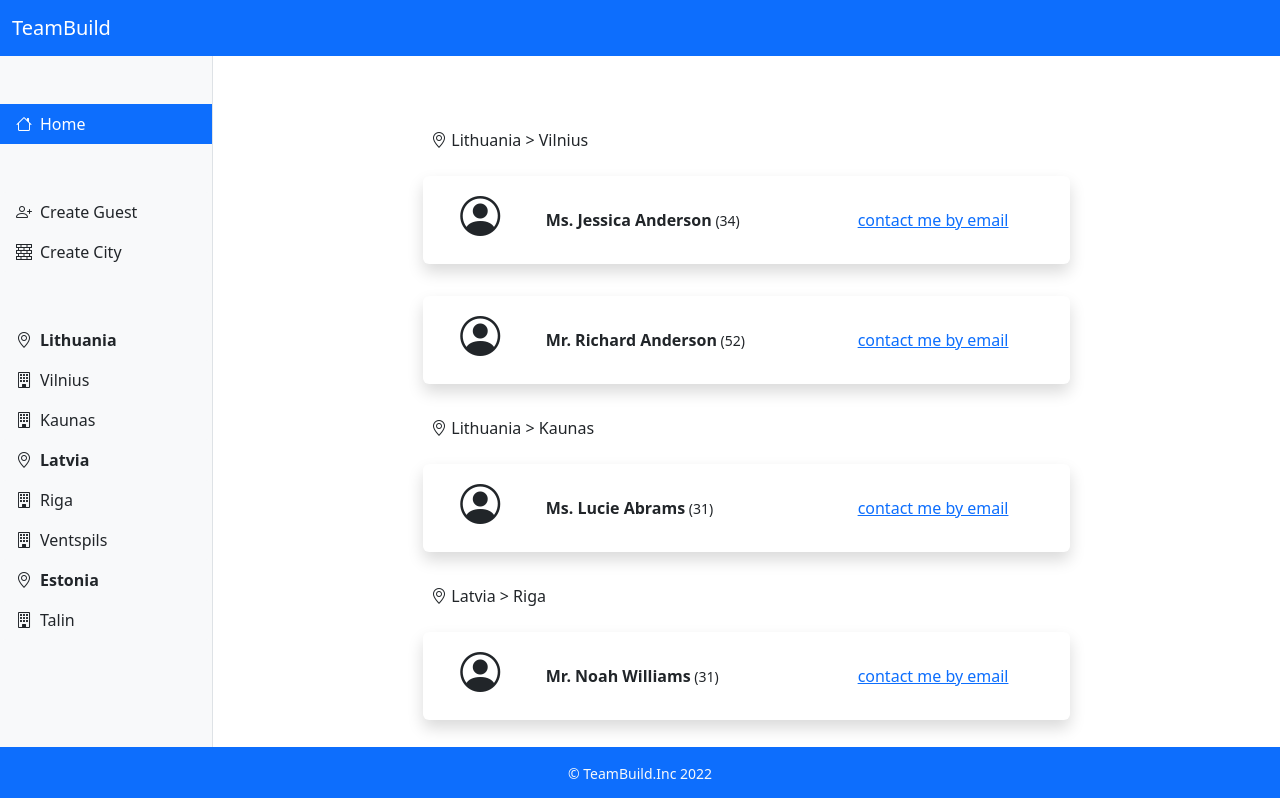
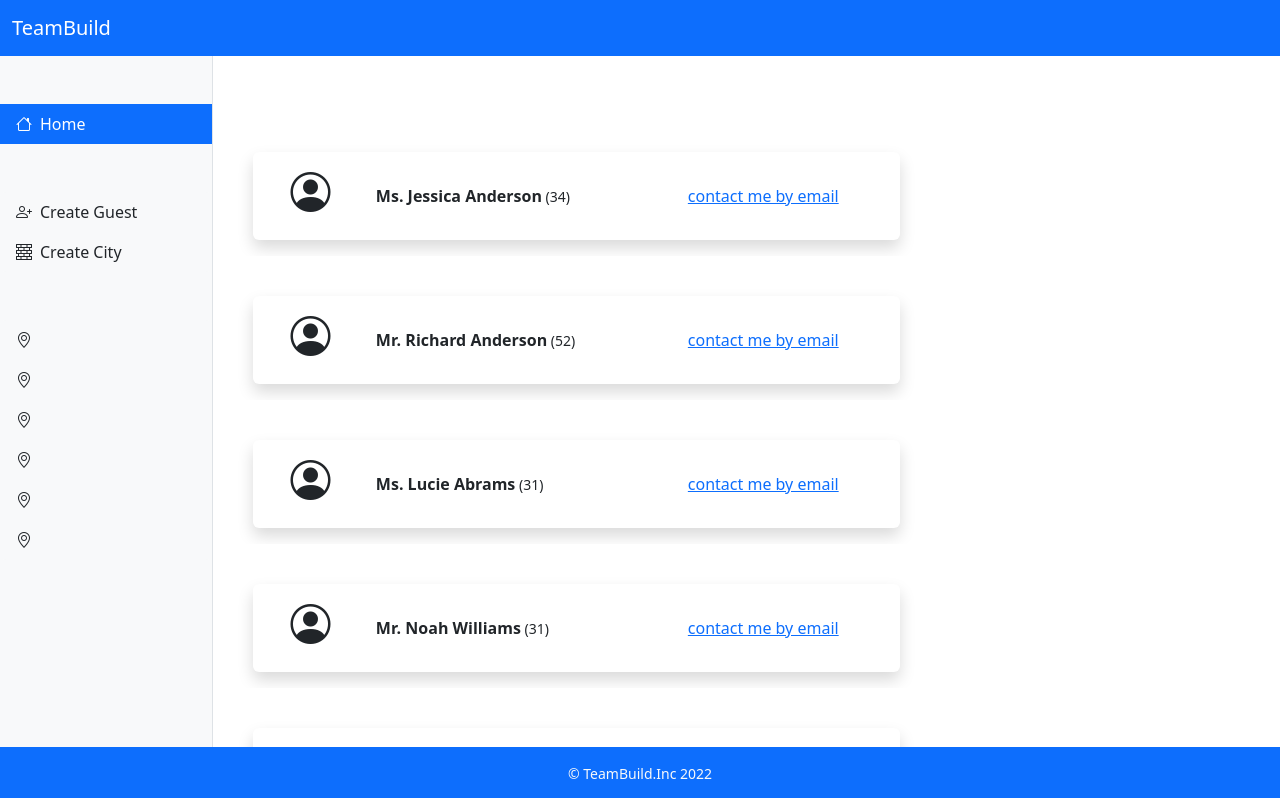
Before and after one commit to Aiwe30/guests, a Vue app: page / in a window 1280 px wide. Shown: the top 798 px of the page. Built offline with nearby package versions, Linux system fonts and the light colour scheme.

Commit message:
Updated data and store Updated cities.json, countries.json, guests.json, cityStore.js, countryStore.js, guestStore.js

```diff
--- a/src/components/lists/GuestList.vue
+++ b/src/components/lists/GuestList.vue
@@ -1,19 +1,23 @@
 <script setup>
 import { useGuestStore } from "../../stores/guestStore.js";
+import { useCityStore} from "../../stores/cityStore.js";
+const cityStore = useCityStore();
+
+cityStore.loadAllCities()
+
 const guestStore = useGuestStore();
 guestStore.loadAllGuests();
+
 </script>
 <template>
-  <div class="container d-flex justify-content-center mb-5">
-    <div class="card border-0 col-12 col-lg-10 col-xl-8">
-      <span v-for="country in guestStore.getAllGuests" :key="country.id">
-        <span v-for="city in country.cities" :key="city.id">
-          <div class="card-title mt-3 ms-4">
-            <i class="bi bi-geo-alt"></i>
-            {{ country.name }} > {{ city.name }}
-          </div>
-          <span v-for="guest in city.guests" :key="guest.id">
-            <div class="card-body">
+
+  <div class="container d-flex flex-column justify-content-center mb-5">
+    <div class="card border-0 col-12 col-lg-10 col-xl-8" v-for="guest in guestStore.getAllGuests" :key="guest.id">
+      <div class="card-title mt-3 ms-4">
+<!--            <i class="bi bi-geo-alt"></i>-->
+<!--            Country Name > City Name -->
+      </div>
+      <div class="card-body">
         <div class="card border-0 shadow">
           <div class="row card-body">
             <div class="col-md-2 d-flex justify-content-center align-content-center">
@@ -31,9 +35,6 @@ guestStore.loadAllGuests();
           </div>
         </div>
       </div>
-          </span>
-        </span>
-      </span>
     </div>
   </div>
 </template>
--- /dev/null
+++ b/src/data/cities.json
@@ -0,0 +1,27 @@
+[
+    {
+      "id": 1,
+      "countryId": 1,
+      "cityName": "Vilnius"
+    },
+    {
+      "id": 2,
+      "countryId": 1,
+      "cityName": "Kaunas"
+    },
+    {
+      "id": 3,
+      "countryId": 2,
+      "cityName": "Riga"
+    },
+    {
+      "id": 4,
+      "countryId": 2,
+      "cityName": "Ventspils"
+    },
+    {
+      "id": 5,
+      "countryId": 3,
+      "cityName": "Talin"
+    }
+]
--- /dev/null
+++ b/src/data/countries.json
@@ -0,0 +1,14 @@
+[
+  {
+    "id": 1,
+    "countryName": "Lithuania"
+  },
+  {
+    "id": 2,
+    "countryName": "Latvia"
+  },
+  {
+    "id": 3,
+    "countryName": "Estonia"
+  }
+]
--- a/src/data/guests.json
+++ b/src/data/guests.json
@@ -1,17 +1,7 @@
 [
   {
     "id": 1,
-    "name": "Lithuania",
-    "cities": [
-      {
-        "id": 1,
-        "country_id": 1,
-        "name": "Vilnius",
-        "guests": [
-        {
-          "id": 1,
-          "country_id": 1,
-          "city_id": 1,
+    "cityId": 1,
     "firstName": "Jessica",
     "lastName": "Anderson",
     "age": 34,
@@ -21,92 +11,47 @@
   },
   {
     "id": 2,
-          "country_id": 1,
-          "city_id": 1,
+    "cityId": 1,
     "firstName": "Richard",
     "lastName": "Anderson",
     "age": 52,
     "gender": "Mr",
     "email": "richard.anderson@gmail.com",
     "password": "$2y$10$limitXFBMLGt"
-        }
-        ]
   },
   {
-        "id": 2,
-        "country_id": 1,
-        "name": "Kaunas",
-        "guests": [
-          {
-            "id": 1,
-            "country_id": 1,
-            "city_id": 2,
+    "id": 3,
+    "cityId": 2,
     "firstName": "Lucie",
     "lastName": "Abrams",
     "age": 31,
     "gender": "Ms",
     "email": "lucie.abrams@gmail.com",
     "password": "$2y$10$ux3wnu7Uvjgch"
-          }
-        ]
-      }
-    ]
   },
   {
-    "id": 2,
-    "name": "Latvia",
-    "cities": [
-      {
-        "id": 3,
-        "country_id": 2,
-        "name": "Riga",
-        "guests": [
-          {
     "id": 4,
-            "country_id": 2,
-            "city_id": 3,
+    "cityId": 3,
     "firstName": "Noah",
     "lastName": "Williams",
     "age": 31,
     "gender": "Mr",
     "email": "john.williams@gmail.com",
     "password": "$2y$10$d4oQwxVjhfghd"
-          }
-        ]
   },
   {
-        "id": 4,
-        "country_id": 2,
-        "name": "Ventspils",
-        "guests": [
-          {
     "id": 5,
-            "country_id": 2,
-            "city_id": 4,
+    "cityId": 4,
     "firstName": "Olivia",
     "lastName": "Brown",
     "age": 24,
     "gender": "Mx",
     "email": "patricia.brown@gmail.com",
     "password": "$2y$10$uOKTTpj63tsa"
-          }
-        ]
-      }
-    ]
   },
   {
-    "id": 3,
-    "name": "Estonia",
-    "cities": [
-      {
-        "id": 5,
-        "country_id": 3,
-        "name": "Talin",
-        "guests": [
-          {
     "id": 6,
-            "country_id": 3,
-            "city_id": 5,
+    "cityId": 5,
     "firstName": "Peter",
     "lastName": "Wilson",
     "age": 25,
@@ -115,7 +60,3 @@
     "password": "$2y$10$CdQDds5u9jTt"
   }
 ]
-      }
-    ]
-  }
-]
--- /dev/null
+++ b/src/stores/cityStore.js
@@ -0,0 +1,25 @@
+import  { defineStore} from "pinia";
+
+export const useCityStore = defineStore('CityStore', {
+    state: () => {
+        return {
+            cities: []
+        }
+    },
+    actions: {
+        async loadAllCities() {
+            this.cities = (await import("../data/cities.json")).default;
+        },
+        storeCity(city) {
+            this.cities.push({
+                id: this.cities.length + 1,
+                ...city
+            });
+        }
+    },
+    getters: {
+        getAllCities(state) {
+            return  [...state.cities];
+        }
+    }
+})
--- /dev/null
+++ b/src/stores/countryStore.js
@@ -0,0 +1,25 @@
+import  { defineStore} from "pinia";
+
+export const useCountryStore = defineStore('CountryStore', {
+    state: () => {
+        return {
+            countries: [],
+        }
+    },
+    actions: {
+        async loadAllCountries() {
+            this.countries = (await import("../data/countries.json")).default;
+        },
+        storeCountry(country) {
+            this.countries.push({
+                id: this.countries.length + 1,
+                ...country
+            });
+        }
+    },
+    getters: {
+        getAllCountries(state) {
+            return  [...state.countries];
+        },
+    }
+})
--- a/src/stores/guestStore.js
+++ b/src/stores/guestStore.js
@@ -1,4 +1,6 @@
 import { defineStore} from "pinia";
+import { useCountryStore } from "./countryStore.js";
+import { useCityStore} from "./cityStore.js";
 
 export const useGuestStore = defineStore('GuestStore', {
     state: () => {
@@ -11,23 +13,33 @@ export const useGuestStore = defineStore('GuestStore', {
             this.guests = (await import("../data/guests.json")).default;
         },
         storeGuest(guest) {
-            const guestArray = this.guests[guest.country_id -1].cities[guest.city_id -1].guests;
-            guestArray.push({
-                id: guestArray.length + 1,
+            this.guests.push({
+                id: this.guests.length + 1,
                 ...guest
-            });
-        },
-        storeCity(city) {
-            const cityArray = this.guests[city.country_id -1].cities;
-            cityArray.push({
-                id: cityArray.length + 1,
-                ...city
             });
         }
     },
     getters: {
         getAllGuests(state) {
             return  [...state.guests];
+        },
+        getGuestWithCityAndCountry(state) {
+            const cityStore = useCityStore();
+            const countryStore = useCountryStore();
+
+            cityStore.loadAllCities();
+            countryStore.loadAllCountries();
+
+            const guests = [...state.guests];
+            const cities = cityStore.getAllCities;
+            const countries = countryStore.getAllCountries;
+            return guests.map((guest) => {
+                const city = cities.find(city => city.id === guest.cityId);
+                const country = countries.find(country => country.id === city.countryId);
+                guest.countryName = country.countryName;
+                guest.cityName = city.cityName;
+                return guest
+            });
         }
     }
 })
```
Lines whose indentation alone changed are shown as unchanged.
